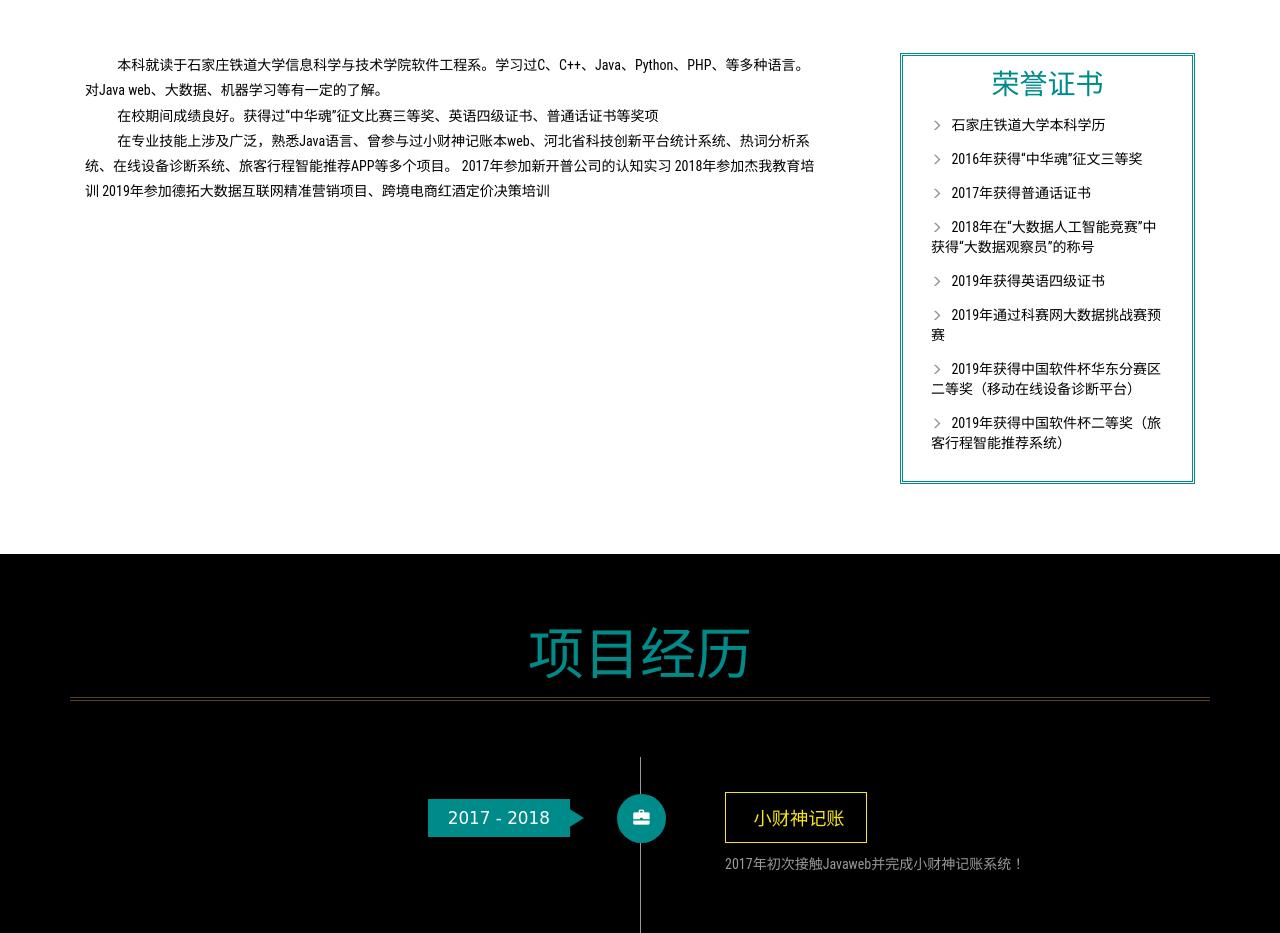
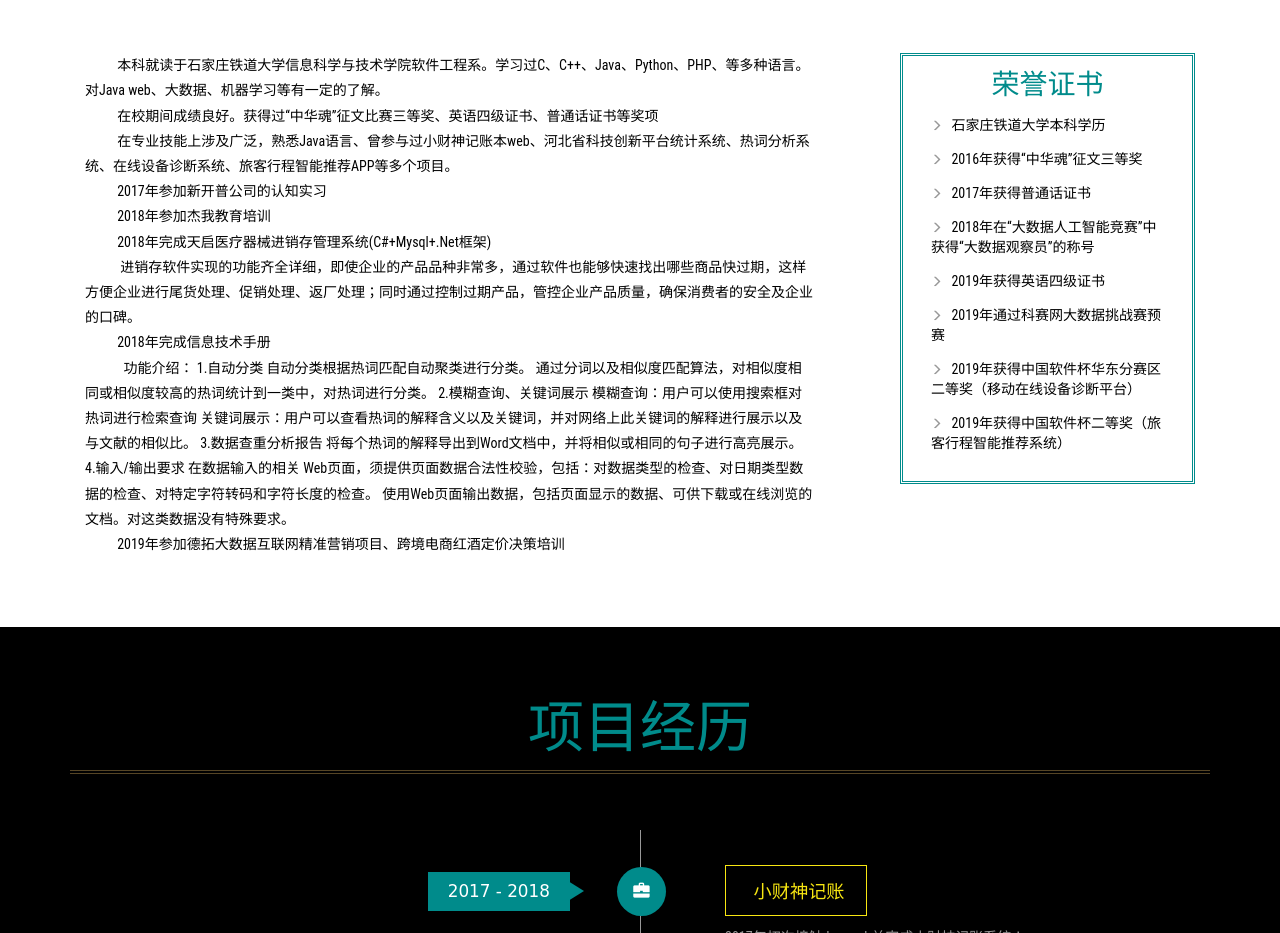
Before and after one commit to lalala0130/lalala0130.github.io, a plain HTML site: page index.html in a window 1280 px wide. Shown: the part 842-1775 px from the top of the page. Drawn offline with Linux system fonts and the light colour scheme.

Commit message:
Update index.html

```diff
--- a/index.html
+++ b/index.html
@@ -75,7 +75,7 @@ License URL: http://creativecommons.org/licenses/by/3.0/
 						</li>
 						<li>
 							<ul class="address-text">
-								<li><b>专&nbsp;&nbsp;&nbsp;&nbsp;业</b></li>
+								<li><b>专&nbsp;&nbsp;&nbsp;&nbsp;&nbsp;&nbsp;&nbsp;&nbsp;业</b></li>
 								<li>软件工程</li>
 							</ul>
 						</li>
@@ -148,10 +148,25 @@ License URL: http://creativecommons.org/licenses/by/3.0/
 
 				<p><font color="black">&nbsp;&nbsp;&nbsp;&nbsp;&nbsp;&nbsp;&nbsp;&nbsp;&nbsp;&nbsp;本科就读于石家庄铁道大学信息科学与技术学院软件工程系。学习过C、C++、Java、Python、PHP、等多种语言。对Java web、大数据、机器学习等有一定的了解。	</font></p>
 				<p><font color="black">&nbsp;&nbsp;&nbsp;&nbsp;&nbsp;&nbsp;&nbsp;&nbsp;&nbsp;&nbsp;在校期间成绩良好。获得过“中华魂”征文比赛三等奖、英语四级证书、普通话证书等奖项</font></p>
-				<p><font color="black">&nbsp;&nbsp;&nbsp;&nbsp;&nbsp;&nbsp;&nbsp;&nbsp;&nbsp;&nbsp;在专业技能上涉及广泛，熟悉Java语言、曾参与过小财神记账本web、河北省科技创新平台统计系统、热词分析系统、在线设备诊断系统、旅客行程智能推荐APP等多个项目。
-						      2017年参加新开普公司的认知实习
-						      2018年参加杰我教育培训
-						      2019年参加德拓大数据互联网精准营销项目、跨境电商红酒定价决策培训</font></p>
+				<p><font color="black">&nbsp;&nbsp;&nbsp;&nbsp;&nbsp;&nbsp;&nbsp;&nbsp;&nbsp;&nbsp;在专业技能上涉及广泛，熟悉Java语言、曾参与过小财神记账本web、河北省科技创新平台统计系统、热词分析系统、在线设备诊断系统、旅客行程智能推荐APP等多个项目。</font></p>
+				<p><font color="black">&nbsp;&nbsp;&nbsp;&nbsp;&nbsp;&nbsp;&nbsp;&nbsp;&nbsp;&nbsp;2017年参加新开普公司的认知实习</font></p>
+				<p><font color="black">&nbsp;&nbsp;&nbsp;&nbsp;&nbsp;&nbsp;&nbsp;&nbsp;&nbsp;&nbsp;2018年参加杰我教育培训</font></p>
+				<p><font color="black">&nbsp;&nbsp;&nbsp;&nbsp;&nbsp;&nbsp;&nbsp;&nbsp;&nbsp;&nbsp;2018年完成天启医疗器械进销存管理系统(C#+Mysql+.Net框架)</br>&nbsp;&nbsp;&nbsp;&nbsp;&nbsp;&nbsp;&nbsp;&nbsp;&nbsp;&nbsp;&nbsp;进销存软件实现的功能齐全详细，即使企业的产品品种非常多，通过软件也能够快速找出哪些商品快过期，这样方便企业进行尾货处理、促销处理、返厂处理；同时通过控制过期产品，管控企业产品质量，确保消费者的安全及企业的口碑。</font></p>
+				<p><font color="black">&nbsp;&nbsp;&nbsp;&nbsp;&nbsp;&nbsp;&nbsp;&nbsp;&nbsp;&nbsp;2018年完成信息技术手册</br>&nbsp;&nbsp;&nbsp;&nbsp;&nbsp;&nbsp;&nbsp;&nbsp;&nbsp;&nbsp;&nbsp;				功能介绍：
+1.自动分类
+自动分类根据热词匹配自动聚类进行分类。
+通过分词以及相似度匹配算法，对相似度相同或相似度较高的热词统计到一类中，对热词进行分类。
+2.模糊查询、关键词展示
+模糊查询：用户可以使用搜索框对热词进行检索查询
+关键词展示：用户可以查看热词的解释含义以及关键词，并对网络上此关键词的解释进行展示以及与文献的相似比。
+3.数据查重分析报告
+将每个热词的解释导出到Word文档中，并将相似或相同的句子进行高亮展示。
+4.输入/输出要求
+在数据输入的相关 Web页面，须提供页面数据合法性校验，包括：对数据类型的检查、对日期类型数据的检查、对特定字符转码和字符长度的检查。
+ 使用Web页面输出数据，包括页面显示的数据、可供下载或在线浏览的文档。对这类数据没有特殊要求。</font></p>
+
+
+				<p><font color="black">&nbsp;&nbsp;&nbsp;&nbsp;&nbsp;&nbsp;&nbsp;&nbsp;&nbsp;&nbsp;2019年参加德拓大数据互联网精准营销项目、跨境电商红酒定价决策培训</font></p>
 
 			</div>
 			<div class="col-md-4 about-right" >
```
